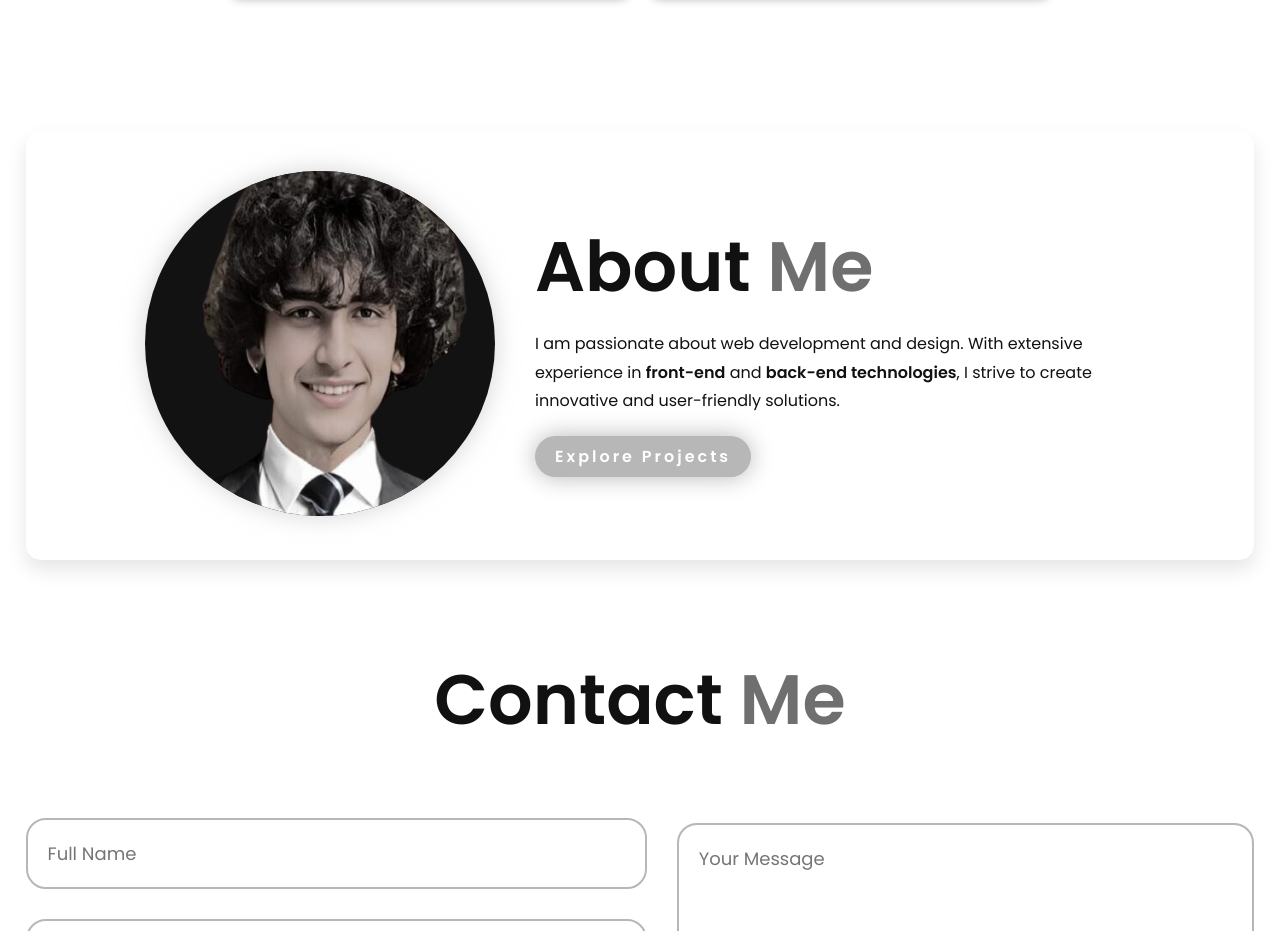
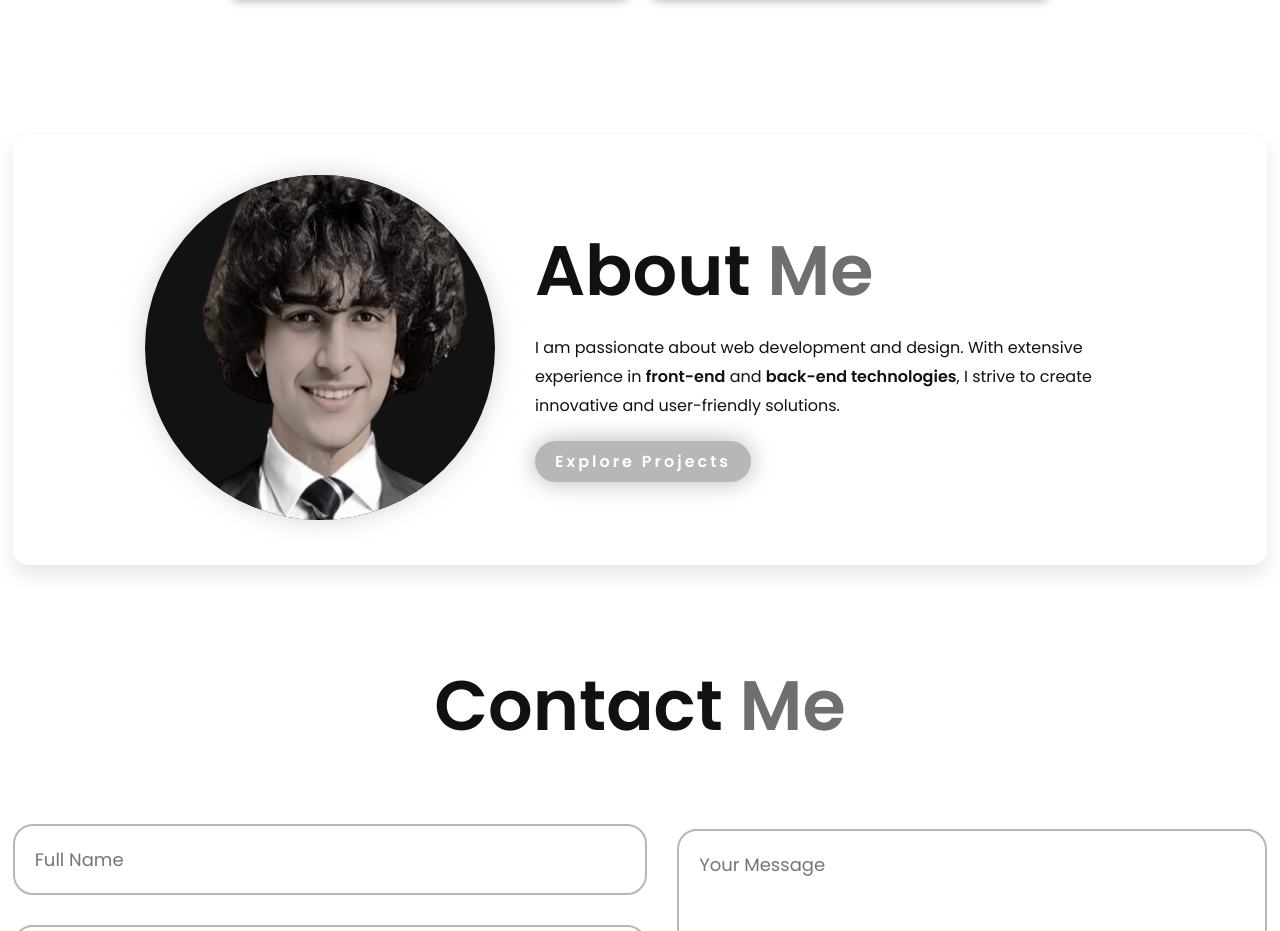
Before and after one commit to cybobug/Portfolio, a plain HTML site: page index.html in a window 1280 px wide. Shown: the part 2984-3915 px from the top of the page. Drawn offline with nearby package versions, Linux system fonts and the light colour scheme.

Commit message:
Update style.css

```diff
--- a/style.css
+++ b/style.css
@@ -39,8 +39,8 @@ body.dark-mode {
 html {
     font-size: 62.5%;
     scroll-behavior: smooth;
-    margin-left: 2%;
-    margin-right: 2%;
+    margin-left: 1%;
+    margin-right: 1%;
 }
 
 body {
@@ -471,7 +471,8 @@ body {
 /* Hover Effects */
 .btn:hover, .btn1:hover {
     transform: scale(1.05);
-    border: 2px solid #fff;
+    border: 2px solid var(--text-color);
+};
 }
 
 .btn:hover {
```
